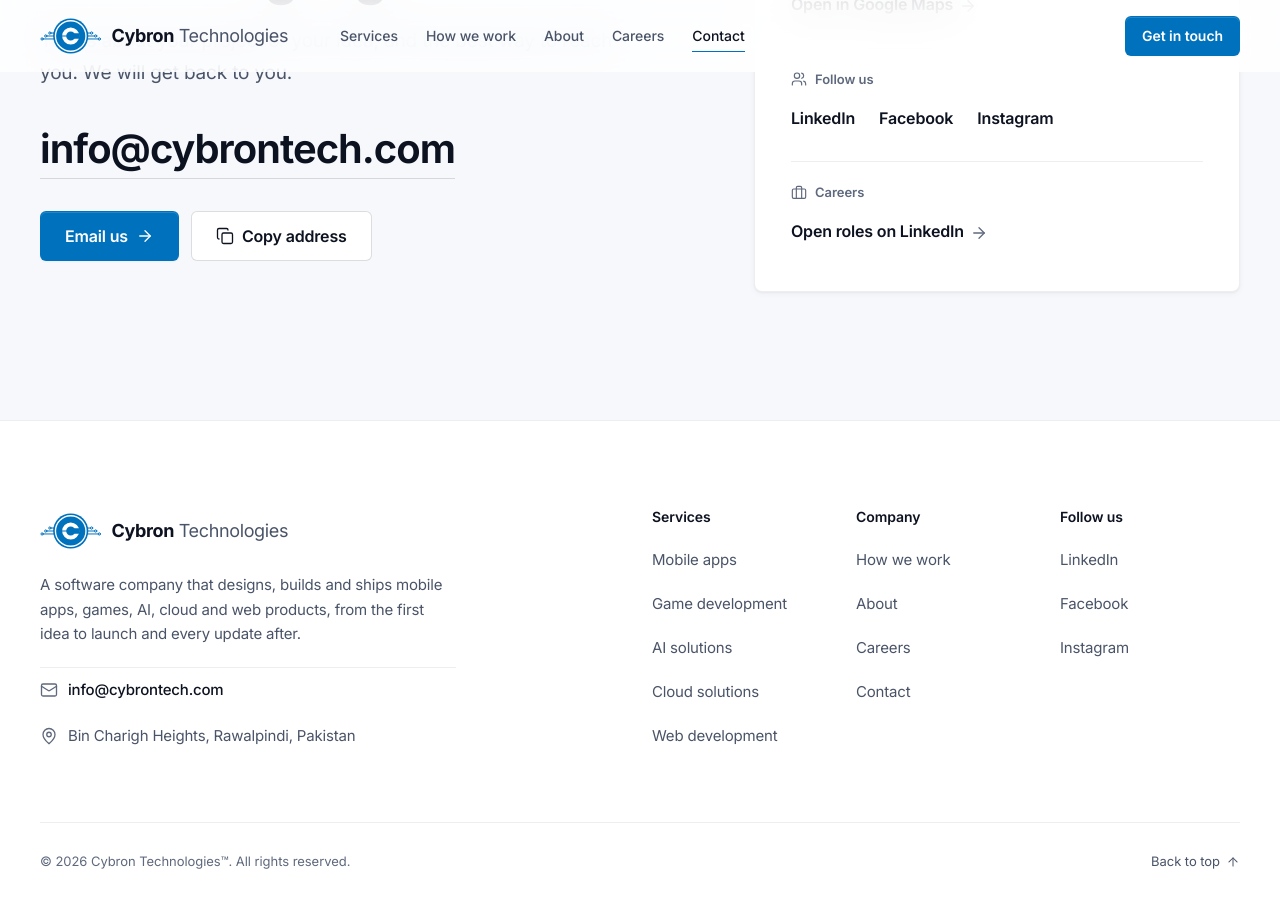
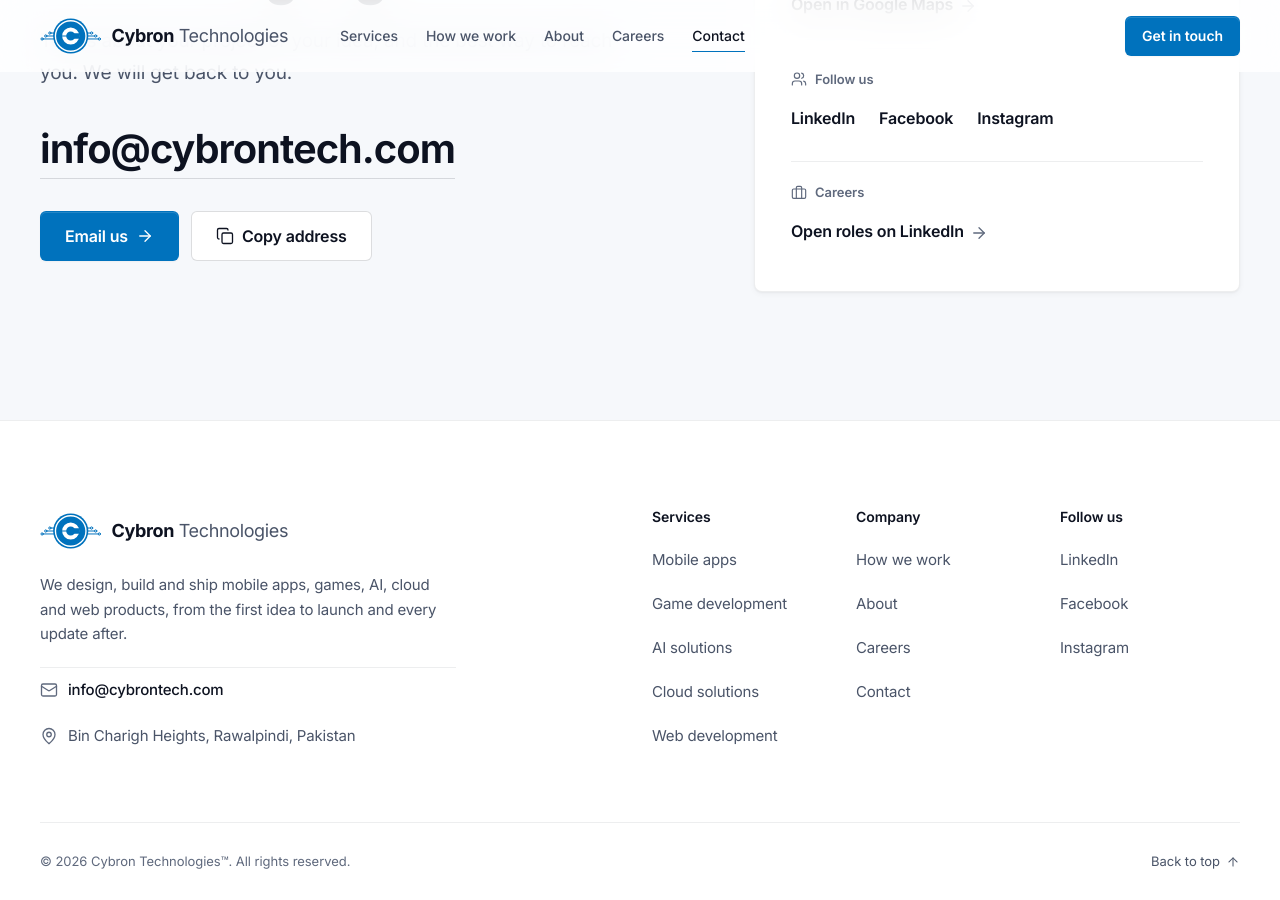
Before and after one commit to ali-rajaa/cybron-tech, a Jekyll site: the page built from index.html, in a window 1280 px wide and 900 px high, scrolled down 4198 px. Built offline with Jekyll 4.4.1, drawn with Linux system fonts in a browser that asks for light colours.

Commit message:
Footer description in first person
Co-Authored-By: Claude Opus 5.5 <noreply@anthropic.com>
Claude-Session: https://claude.ai/code/session_01UEScDFmXRUc3ZP62E9DyYU

```diff
--- a/_includes/footer.html
+++ b/_includes/footer.html
@@ -14,7 +14,7 @@
         {% include logo.html variant="full" class="brand-mark" %}
         <span class="brand-name">{{ _c.short }}<span class="brand-sub"> Technologies</span></span>
       </a>
-      <p class="footer-line">A software company that designs, builds and ships mobile apps, games, AI, cloud and web products, from the first idea to launch and every update after.</p>
+      <p class="footer-line">We design, build and ship mobile apps, games, AI, cloud and web products, from the first idea to launch and every update after.</p>
       <ul class="footer-facts" role="list">
         <li><svg class="icon" aria-hidden="true"><use href="#i-mail"/></svg><a href="mailto:{{ _c.email }}">{{ _c.email }}</a></li>
         <li><svg class="icon" aria-hidden="true"><use href="#i-pin"/></svg><span>{% if _c.area != "" %}{{ _c.area }}, {% endif %}{{ _c.city }}, {{ _c.country }}</span></li>
```
